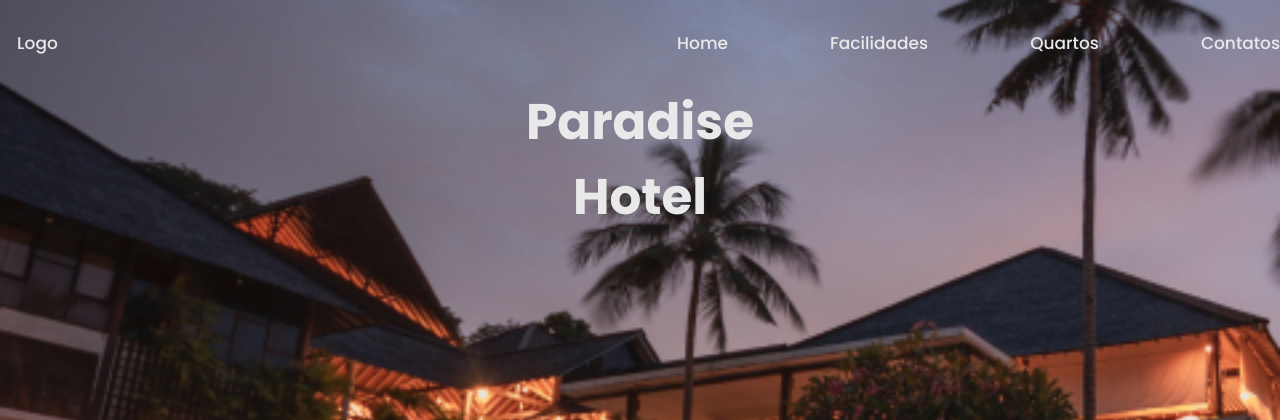
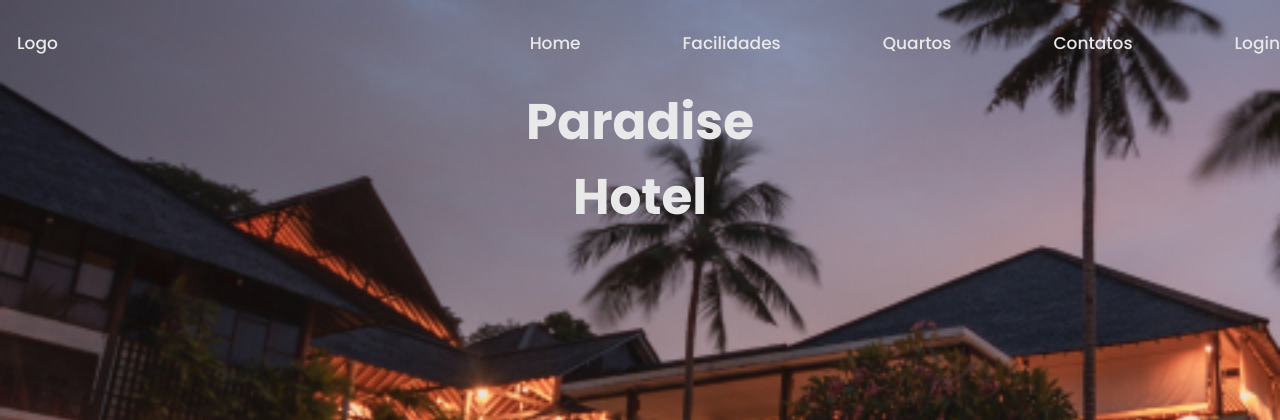
Before and after one commit to jaelson2022/Paradise-Hotel, a PHP site: page /hotel.php in a window 1280 px wide. Shown: the top 420 px of the page. Run offline with PHP 8.4, Linux system fonts and the light colour scheme.

Commit message:
Add botão Login

```diff
--- a/hotel.php
+++ b/hotel.php
@@ -24,6 +24,7 @@
                     <li><a href="#"></a>Facilidades</li>
                     <li><a href="#"></a>Quartos</li>
                     <li><a href="#"></a>Contatos</li>
+                    <li><a href="#"></a>Login</li>
                 </ul>
 
             </nav>
```
